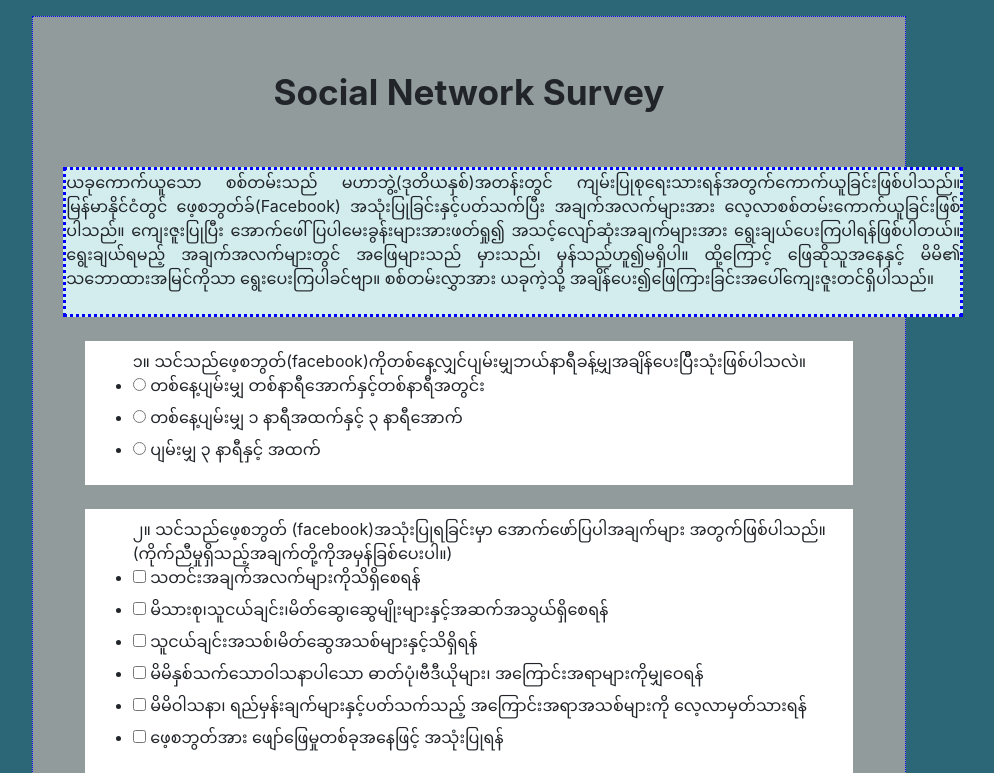
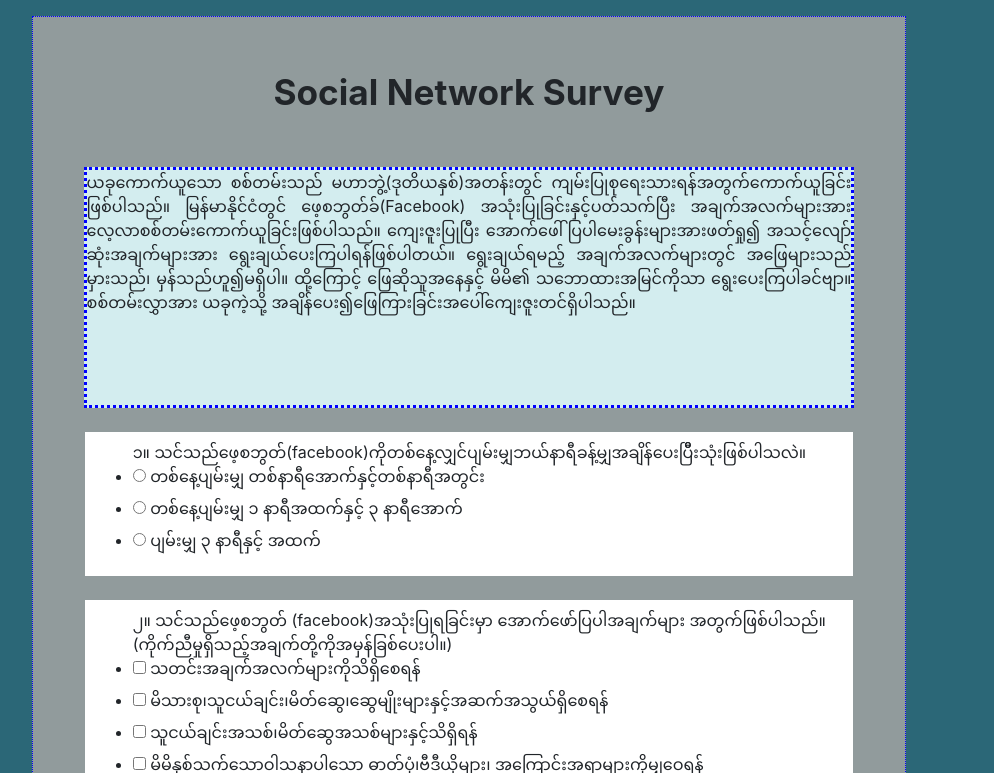
Before and after one commit to econometricgithub/data-collection, a Flask app: page /survey in a window 1280 px wide. Shown: the part 56-829 px from the top of the page, without its empty margins (171-1165 px from the left). Run offline with Flask 2, Linux system fonts and the light colour scheme; some libraries are stand-ins or nearby versions.

Commit message:
Update survey.html

```diff
--- a/templates/survey.html
+++ b/templates/survey.html
@@ -86,8 +86,8 @@ body {
     transform: translate(-50%, -50%) scale(1)
 }
 .div1 {
-  width: 900px;
-  height: 150px;
+  width: 95%;
+  height: 3.5%;
   border: 3px dotted blue;
   box-sizing: border-box;
   background:#d3edef;
```
